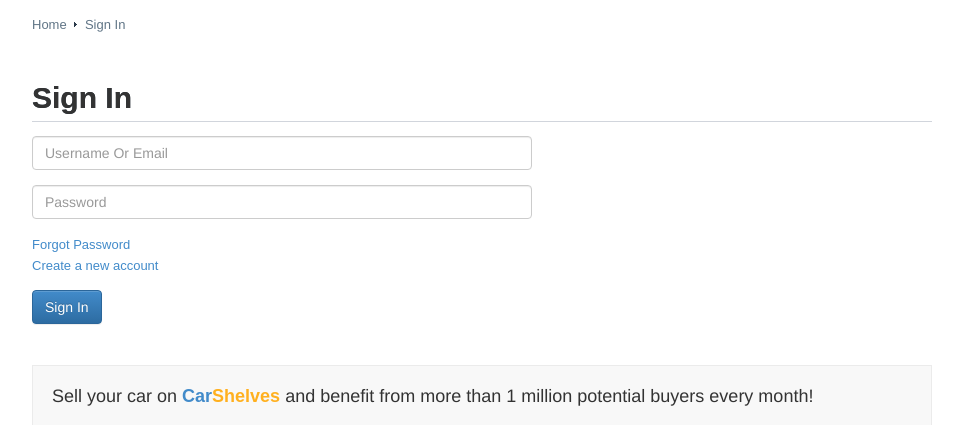
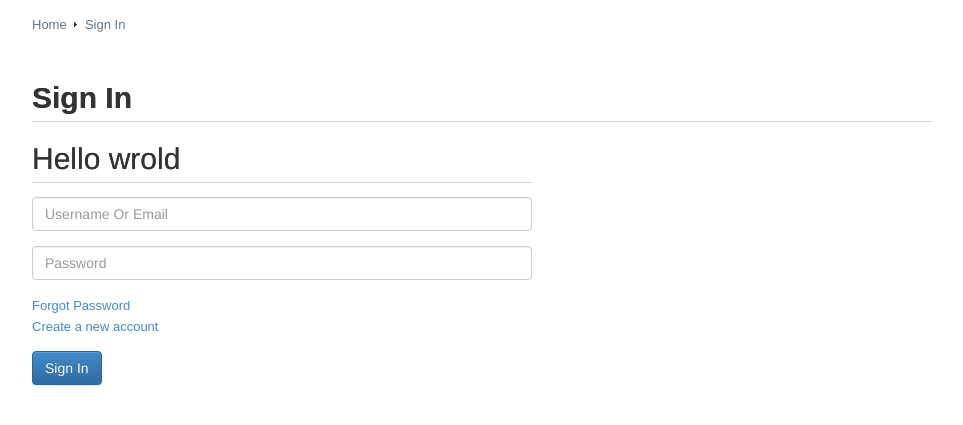
Before and after one commit to abdelselouane/carshelves, a CodeIgniter app: page /login in a window 1280 px wide. Shown: the part 178-603 px from the top of the page, without its empty margins (158-1121 px from the left). Run offline with CodeIgniter, Linux system fonts and the light colour scheme; some libraries are stand-ins or nearby versions; some web fonts are replaced.

Commit message:
ftploy test

```diff
--- a/application/views/pages/login.php
+++ b/application/views/pages/login.php
@@ -18,7 +18,7 @@
                         <!---->
                          <form id="loginForm" action="<?= base_url().'login/signin';?>" method="POST" class="form-vertical" data-toggle="validator">
                                 <div class="form-group" style="width:500px;" >
-
+                                	<h2>Hello wrold</h2>
                                     <? if(!empty($error) && $error === TRUE){?>
                                         <div class="alert alert-danger" role="alert">
                                             <button type="button" class="close" data-dismiss="alert" >x</button>
```
